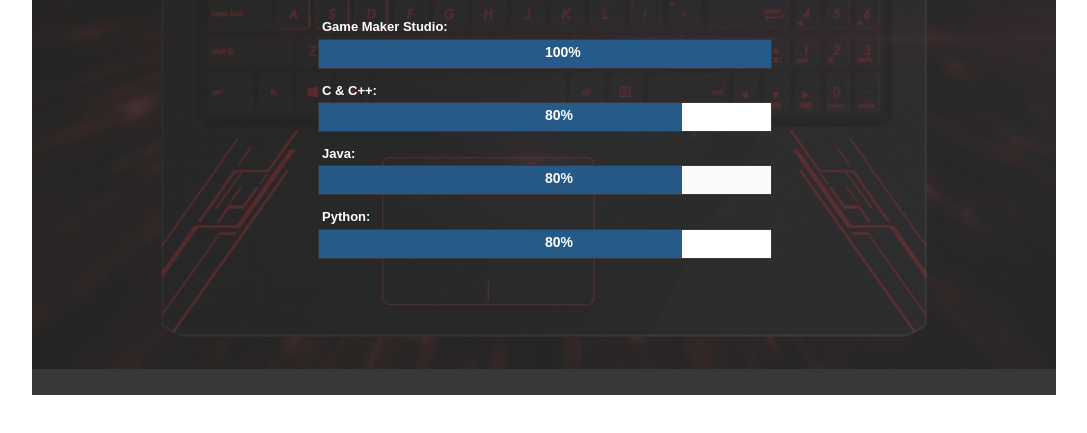
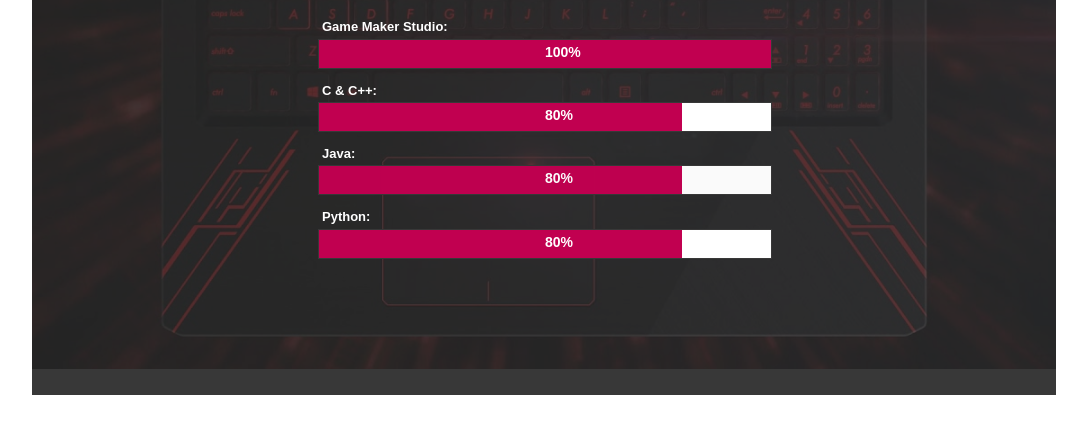
Before and after one commit to Ahmadrezadl/Ahmadrezadl.github.io, a plain HTML site: page index.html in a window 1280 px wide. Shown: the part 279-712 px from the top of the page, without its empty margins (96-1183 px from the left). Drawn offline with Linux system fonts and the light colour scheme.

Commit message:
Change Color of progress bars to red

```diff
--- a/index.css
+++ b/index.css
@@ -636,8 +636,8 @@ body
 }
 #progressbar_uidesign .ui-widget-header
 {
-   border-color: #265A88;
-   background-color: #265A88;
+   border-color: #c10050;
+   background-color: #c10050;
    background-image: none;
 }
 #progressbar_jquery
@@ -664,8 +664,8 @@ body
 }
 #progressbar_jquery .ui-widget-header
 {
-   border-color: #265A88;
-   background-color: #265A88;
+   border-color: #c10050;
+   background-color: #c10050;
    background-image: none;
 }
 #progressbar_php
@@ -691,8 +691,8 @@ body
 }
 #progressbar_php .ui-widget-header
 {
-   border-color: #265A88;
-   background-color: #265A88;
+   border-color: #c10050;
+   background-color: #c10050;
    background-image: none;
 }
 #progressbar_html
@@ -718,8 +718,8 @@ body
 }
 #progressbar_html .ui-widget-header
 {
-   border-color: #265A88;
-   background-color: #265A88;
+   border-color: #c10050;
+   background-color: #c10050;
    background-image: none;
 }
 #Label5
--- a/index.html
+++ b/index.html
@@ -3,7 +3,7 @@
 <head>
 <meta charset="utf-8">
 <title>Ahmadrezadl Profille</title>
-<meta name="generator" content="Ahmadrezadl">
+<meta name="generator" content="WYSIWYG Web Builder 15 - http://www.wysiwygwebbuilder.com">
 <meta name="viewport" content="width=device-width, initial-scale=1.0">
 <link href="base/jquery-ui.min.css" rel="stylesheet">
 <link href="font-awesome.min.css" rel="stylesheet">
```
